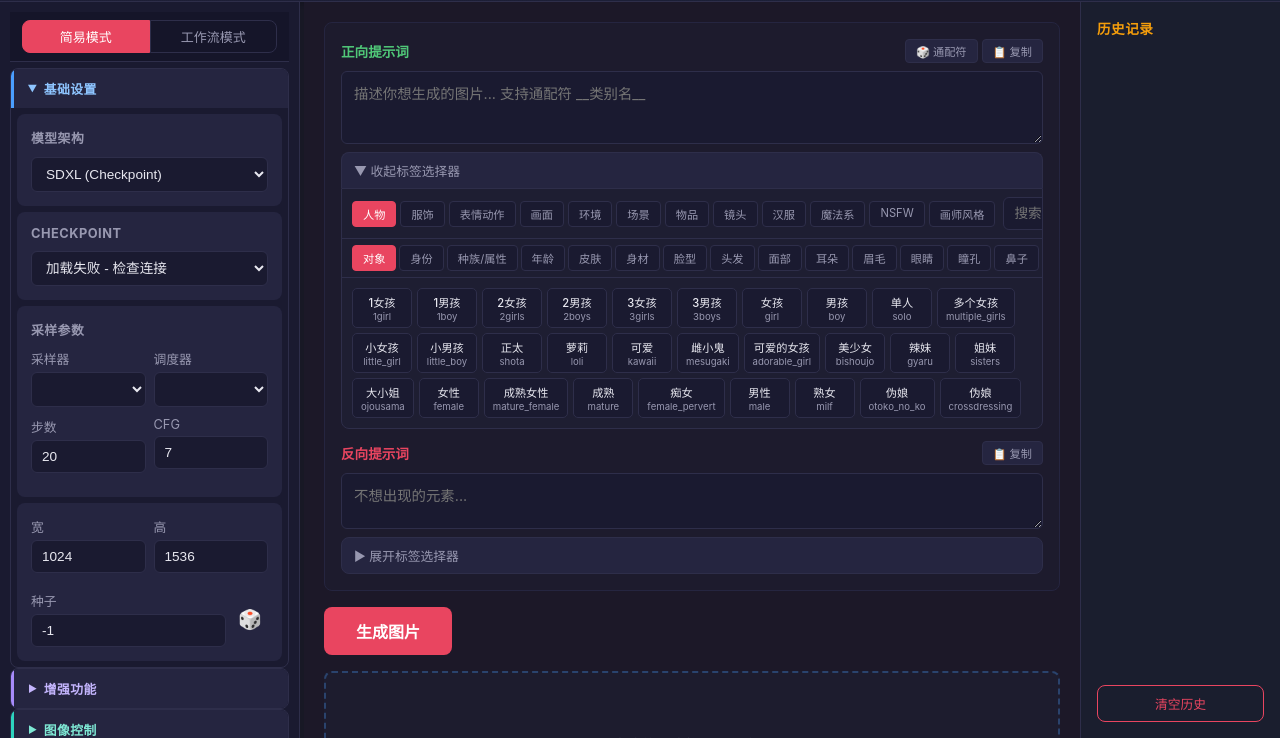
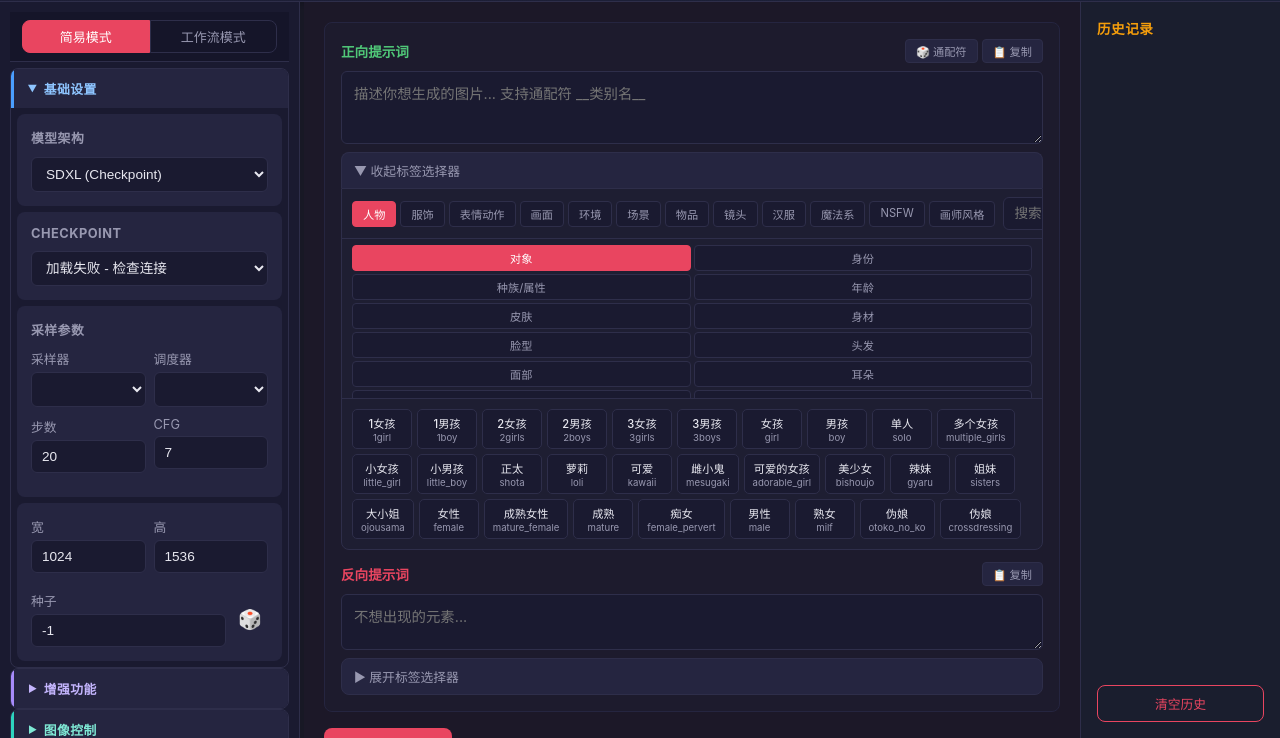
Before and after one commit to mhmoma/comfyui-web, a plain HTML site: page index.html in a window 1280 px wide. Shown: the part 62-800 px from the top of the page. Drawn offline with Linux system fonts and the light colour scheme; no server answers.

Commit message:
UI: change tag subtabs to two-column grid layout for better visibility
Co-authored-by: Cursor <cursoragent@cursor.com>

```diff
--- a/deploy/style.css
+++ b/deploy/style.css
@@ -794,11 +794,15 @@ textarea {
     border-radius: 4px;
     font-size: 0.7rem;
     cursor: pointer;
+    background: var(--bg-input);
+    border: 1px solid var(--border);
+    color: var(--text-secondary);
+    transition: all 0.2s;
+    text-align: center;
+}
+
+.tag-tabs .tab {
     white-space: nowrap;
-    background: var(--bg-input);
-    border: 1px solid var(--border);
-    color: var(--text-secondary);
-    transition: all 0.2s;
 }
 
 .tag-tabs .tab:hover, .tag-subtabs .tab:hover {
@@ -820,10 +824,12 @@ textarea {
 }
 
 .tag-subtabs {
-    display: flex;
+    display: grid;
+    grid-template-columns: 1fr 1fr;
     gap: 3px;
     padding: 6px 10px;
-    overflow-x: auto;
+    overflow-y: auto;
+    max-height: 160px;
     border-bottom: 1px solid var(--border);
     min-height: 30px;
 }
--- a/style.css
+++ b/style.css
@@ -794,11 +794,15 @@ textarea {
     border-radius: 4px;
     font-size: 0.7rem;
     cursor: pointer;
+    background: var(--bg-input);
+    border: 1px solid var(--border);
+    color: var(--text-secondary);
+    transition: all 0.2s;
+    text-align: center;
+}
+
+.tag-tabs .tab {
     white-space: nowrap;
-    background: var(--bg-input);
-    border: 1px solid var(--border);
-    color: var(--text-secondary);
-    transition: all 0.2s;
 }
 
 .tag-tabs .tab:hover, .tag-subtabs .tab:hover {
@@ -820,10 +824,12 @@ textarea {
 }
 
 .tag-subtabs {
-    display: flex;
+    display: grid;
+    grid-template-columns: 1fr 1fr;
     gap: 3px;
     padding: 6px 10px;
-    overflow-x: auto;
+    overflow-y: auto;
+    max-height: 160px;
     border-bottom: 1px solid var(--border);
     min-height: 30px;
 }
```
